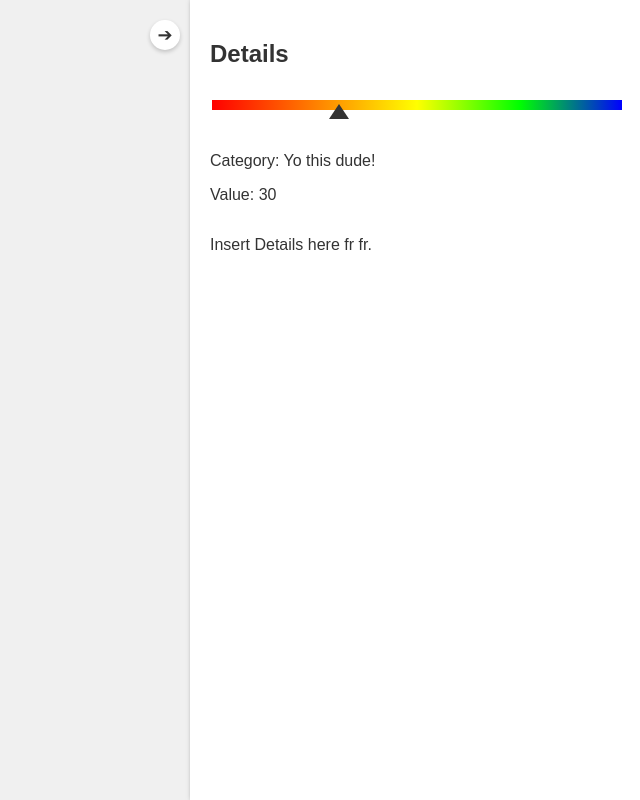
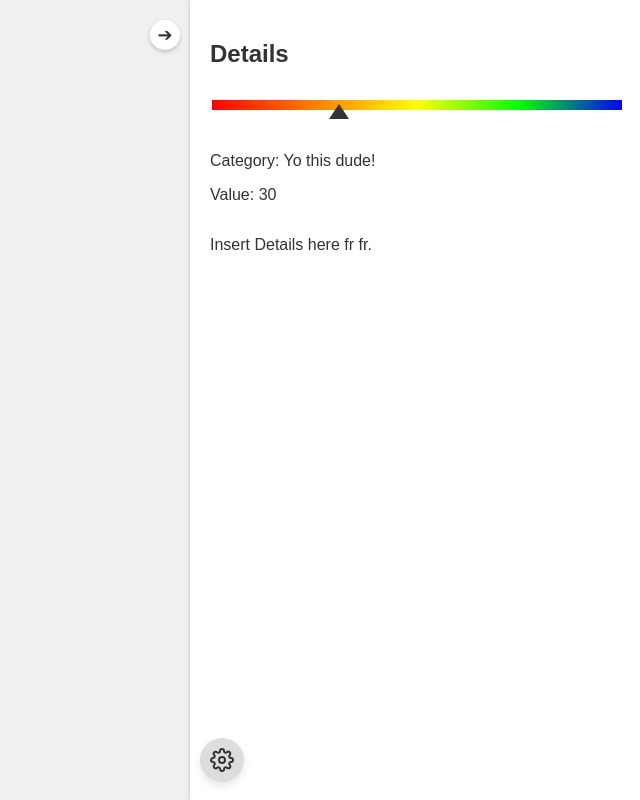
Before and after one commit to Pints-and-Parathas/ClariScale, a React (Create React App) app in the folder frontend/political_scale/: page / in a window 1280 px wide. Both pictures are taken after a click on the link "Learn More". Shown: the whole page, without its empty margins (640-1280 px from the left). Built offline with nearby package versions, Linux system fonts and the light colour scheme.

Commit message:
Add settings icon within sliding panel

```diff
--- a/frontend/political_scale/package.json
+++ b/frontend/political_scale/package.json
@@ -8,6 +8,7 @@
     "@testing-library/user-event": "^13.5.0",
     "react": "^18.3.1",
     "react-dom": "^18.3.1",
+    "react-icons": "^5.3.0",
     "react-scripts": "5.0.1",
     "styled-components": "^6.1.13",
     "web-vitals": "^2.1.4"
--- /dev/null
+++ b/frontend/political_scale/src/colorSettings/ColorSettings.component.js
@@ -0,0 +1,23 @@
+import React, {useState} from "react";
+import { SettingsContainer, SettingsIcon } from "./ColorSettings.styled";
+import ThemeToggle from '../themeToggle/ThemeToggle.component';
+import { ToggleContainer } from '../themeToggle/ThemeToggle.styled';
+import { FiSettings } from "react-icons/fi";
+
+const ColorSettings = () => {
+  const [showSettings, setShowSettings] = useState(false);
+
+  const toggleSettings = () => {
+    setShowSettings(prev => !prev);
+  };
+
+  return (
+    <SettingsContainer>
+      <h3>Settings</h3>
+      <p>Option 1: Change Appearance</p>
+      <p>Option 2: Change Gradient</p>
+    </SettingsContainer>
+  );
+};
+
+export default ColorSettings;
--- /dev/null
+++ b/frontend/political_scale/src/colorSettings/ColorSettings.styled.js
@@ -0,0 +1,31 @@
+import styled from "styled-components";
+
+// Styled components defined inline
+export const SettingsContainer = styled.div`
+  position: absolute;
+  left: 60px; /* To make sure it's inside the panel */
+  top: 20px;
+  background-color: #fff;
+  border-radius: 8px;
+  padding: 15px;
+  box-shadow: 0px 4px 8px rgba(0, 0, 0, 0.2);
+  z-index: 1007;
+  width: 200px;
+`;
+
+export const SettingsIcon = styled.div`
+  position: absolute;
+  left: 10px; /* Position it on the left side of the panel */
+  top: 95%; /* Vertically center it */
+  transform: translateY(-50%); /* Ensure it's centered vertically */
+  cursor: pointer;
+  font-size: 24px;
+  background-color: #ddd;
+  border-radius: 50%;
+  padding: 10px;
+  display: flex;
+  align-items: center;
+  justify-content: center;
+  box-shadow: 0px 4px 8px rgba(0, 0, 0, 0.1);
+  z-index: 1006;
+`;
--- a/frontend/political_scale/src/slidingPanel/SlidingPanel.component.js
+++ b/frontend/political_scale/src/slidingPanel/SlidingPanel.component.js
@@ -1,13 +1,22 @@
 
 import React, {useState} from "react";
 import { PanelContainer,PanelContent, CloseButton } from "./SlidingPanel.styled";
+import { SettingsIcon } from "../colorSettings/ColorSettings.styled";
+import { FiSettings } from 'react-icons/fi';
+import ColorSettings from "../colorSettings/ColorSettings.component";
 
 const SlidingPanel = ({children}) => {
     const [arrowState, setArrowState] = useState(true); // Manage state locally
+    const [showSettings, setShowSettings] = useState(false); // Track settings visibility
 
     const togglePanel = () => {
       setArrowState(!arrowState); // Toggle the state on button click
     };
+
+    const toggleSettings = () => {
+        setShowSettings(!showSettings); // Toggle the settings popup
+    };
+
     return(
         <>
             <PanelContainer isOpen={arrowState}>
@@ -16,6 +25,10 @@ const SlidingPanel = ({children}) => {
                     {children}
                     <p>Insert Details here fr fr.</p>
                 </PanelContent>
+                <SettingsIcon onClick={toggleSettings}>
+                    <FiSettings />
+                </SettingsIcon>
+                {showSettings && <ColorSettings />}
             </PanelContainer>
             <CloseButton isOpen={arrowState} onClick={togglePanel}>
                 <span className="arrow">➔</span>
```
Also changed, not shown: 1 other file (tests, documents, lock files or other folders).
